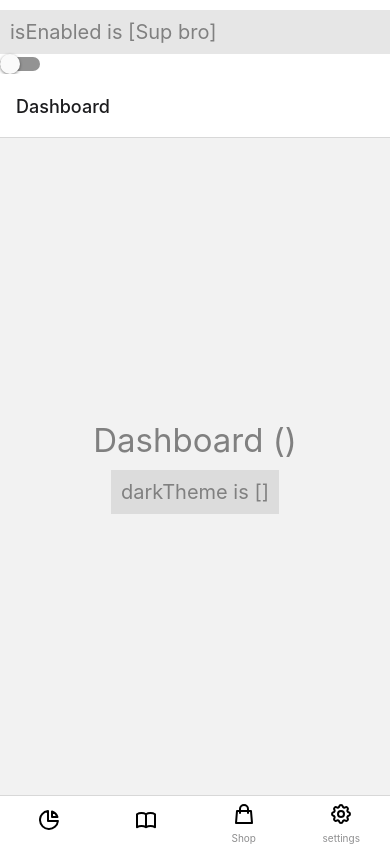
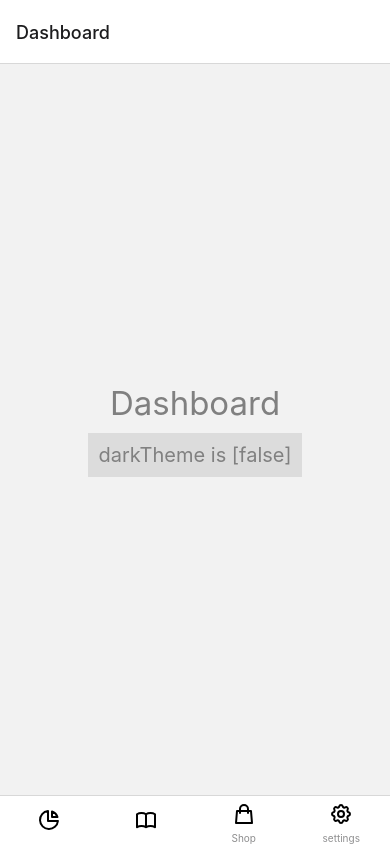
Before and after one commit to braingame-com/bg1, a React Native app: screen /Dashboard in a window 390 px wide. Built offline with nearby package versions, Linux system fonts and the light colour scheme; what tailwindcss-react-native would draw is missing.

Commit message:
checkpoint

```diff
--- a/App.js
+++ b/App.js
@@ -48,32 +48,10 @@ export default function App() {
   let auto = useColorScheme() === "dark" ? true : false;
   const [isEnabled, setIsEnabled] = useState(auto);
   const toggleSwitch = () => setIsEnabled((previousState) => !previousState);
-  console.log("isEnabled", isEnabled);
-  let yeahMan = "Sup bro";
   return (
     <ThemeContext.Provider value={isEnabled}>
       <ThemeUpdateContext.Provider value={toggleSwitch}>
         <TailwindProvider>
-          <View className="m-10">
-            <Text
-              className="mt-20 flex"
-              style={{
-                marginTop: 10,
-                padding: 10,
-                backgroundColor: "rgba(128,128,128,.2)",
-                color: "grey",
-                fontSize: 20,
-              }}
-            >
-              isEnabled is [{yeahMan}]
-            </Text>
-            <Switch
-              className="m-5"
-              value={isEnabled}
-              onValueChange={toggleSwitch}
-              onChange={console.log(isEnabled)}
-            />
-          </View>
           <NavigationContainer
             theme={isEnabled === true ? DarkTheme : DefaultTheme}
           >
--- a/screens/Dashboard.js
+++ b/screens/Dashboard.js
@@ -5,14 +5,12 @@ import { ThemeContext } from "../App";
 
 export function Dashboard({ navigation }) {
   let darkTheme = useContext(ThemeContext);
-  console.log("darkTheme is " + darkTheme);
   return (
     <TailwindProvider>
       <View style={{ flex: 1, alignItems: "center", justifyContent: "center" }}>
-        <Text style={{ color: "grey", fontSize: 33 }}>
-          Dashboard ({darkTheme})
-        </Text>
+        <Text style={{ color: "grey", fontSize: 33 }}>Dashboard</Text>
         <Text
+          className="rounded-full"
           style={{
             marginTop: 10,
             padding: 10,
@@ -21,7 +19,7 @@ export function Dashboard({ navigation }) {
             fontSize: 20,
           }}
         >
-          darkTheme is []
+          darkTheme is [{String(darkTheme)}]
         </Text>
         {/* <Button
           title="Go to Articles"
--- a/screens/Settings.js
+++ b/screens/Settings.js
@@ -12,14 +12,23 @@ import { ThemeContext, useTheme, useThemeUpdate } from "../App";
 export function Settings({ route }) {
   let auto = useColorScheme() === "dark" ? true : false;
   const [isEnabled, setIsEnabled] = useState(darkTheme);
-  // const toggleSwitch = () => setIsEnabled((previousState) => !previousState);
   const toggleSwitch = useThemeUpdate();
+  let darkTheme = useTheme();
 
-  let darkTheme = useTheme();
-  console.log("darkTheme is " + darkTheme);
+  console.log(darkTheme);
 
-  function ToggleDarkMode() {
-    return (
+  const setDarkTheme = () => {
+    setIsEnabled(false);
+  };
+  const setLightTheme = () => {
+    setIsEnabled(true);
+  };
+  const setAutoTheme = () => {
+    setIsEnabled(auto);
+  };
+
+  return (
+    <View style={{ flex: 1, alignItems: "center", justifyContent: "center" }}>
       <View className="pt-4 my-10 items-center">
         <Text
           className={darkTheme === true ? "text-white pb-4" : "text-black pb-4"}
@@ -28,16 +37,6 @@ export function Settings({ route }) {
         </Text>
         <Switch value={darkTheme} onValueChange={toggleSwitch} />
       </View>
-    );
-  }
-  return (
-    <View style={{ flex: 1, alignItems: "center", justifyContent: "center" }}>
-      <Text
-        className={useColorScheme() === "dark" ? "text-white" : "text-black"}
-      >
-        Settings Screen
-      </Text>
-      <ToggleDarkMode />
       <View className="flex-row">
         <TouchableOpacity
           style={{
@@ -47,8 +46,9 @@ export function Settings({ route }) {
             color: "white",
           }}
           className="bg-slate-300 py-2 px-4 mt-4 rounded-full"
-          onPress={(theme) => {
-            setIsEnabled(false);
+          onPress={() => {
+            setDarkTheme();
+            console.log(darkTheme);
           }}
         >
           <Text classname="text-xl">Light</Text>
@@ -61,8 +61,9 @@ export function Settings({ route }) {
             color: "white",
           }}
           className="bg-slate-300 py-2 px-4 mt-4 rounded-full"
-          onPress={(theme) => {
-            setIsEnabled(true);
+          onPress={() => {
+            setLightTheme();
+            console.log(darkTheme);
           }}
         >
           <Text classname="text-xl">Dark</Text>
@@ -75,8 +76,9 @@ export function Settings({ route }) {
             color: "white",
           }}
           className="bg-slate-300 py-2 px-4 mt-4 rounded-full"
-          onPress={(theme) => {
-            setIsEnabled(auto);
+          onPress={() => {
+            setAutoTheme();
+            console.log(darkTheme);
           }}
         >
           <Text classname="text-xl">Auto</Text>
```
